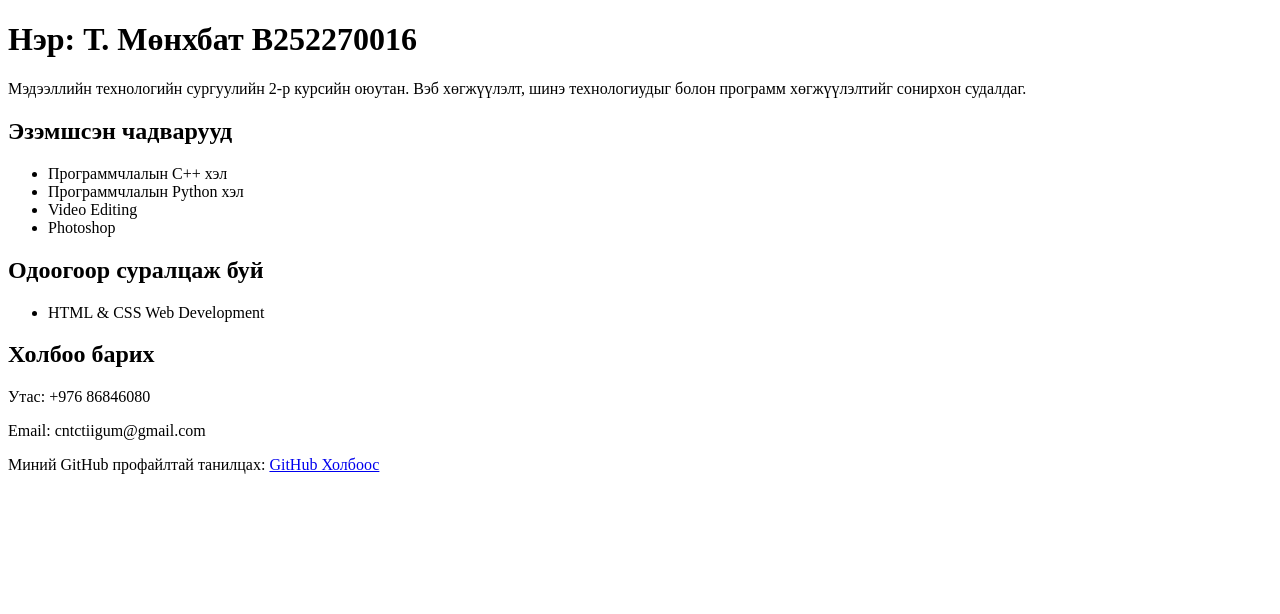
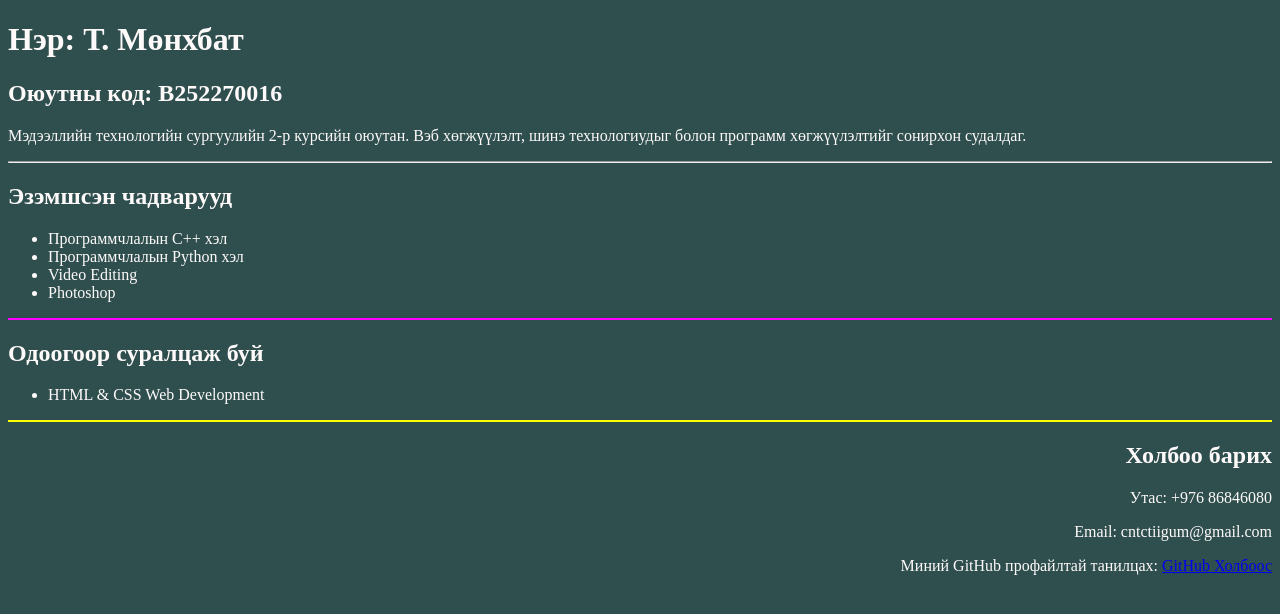
Before and after one commit to CatHere14/web-development-lab, a plain HTML site: page index.html in a window 1280 px wide. Drawn offline with Linux system fonts and the light colour scheme.

Commit message:
Color added

```diff
--- a/index.html
+++ b/index.html
@@ -5,11 +5,14 @@
    <meta name="viewport" content="width=device-width, initial-scale=1.0">
    <title>Миний Товч CV</title>
 </head>
-<body>
+   <body bgcolor="darkslategrey">
       <!-- Үндсэн гарчиг -->
- <h1>Нэр: Т. Мөнхбат B252270016</h1>
+      <font color="snow">
+      <h1>Нэр: Т. Мөнхбат</h1>
+      <h2>Оюутны код: B252270016</h2>
       <!-- Товч танилцуулга -->
       <p>Мэдээллийн технологийн сургуулийн 2-р курсийн оюутан. Вэб хөгжүүлэлт, шинэ технологиудыг болон программ хөгжүүлэлтийг сонирхон судалдаг.</p>
+      <hr>
       <h2>Эзэмшсэн чадварууд</h2>
       <!-- Жагсаалт -->
       <ul>
@@ -18,16 +21,19 @@
          <li>Video Editing</li>
          <li>Photoshop</li>
       </ul>
+      <hr color="magenta">
       <h2>Одоогоор суралцаж буй</h2>
       <ul>
          <li>HTML & CSS Web Development</li>
       </ul>
- <h2>Холбоо барих</h2>
+      <hr color="yellow">
+      <h2 align="right">Холбоо барих</h2>
       <!-- Холбоос -->
- <p>Утас: +976 86846080</p>
- <p>Email: cntctiigum@gmail.com</p>
- <p>Миний GitHub профайлтай танилцах:
+      <p align="right">Утас: +976 86846080</p>
+      <p align="right">Email: cntctiigum@gmail.com</p>
+      <p align="right">Миний GitHub профайлтай танилцах:
       <a href="https://github.com/CatHere14" target="_blank">GitHub Холбоос</a>
       </p>
+      </font>
    </body>
 </html>
```
Lines whose indentation alone changed are shown as unchanged.
